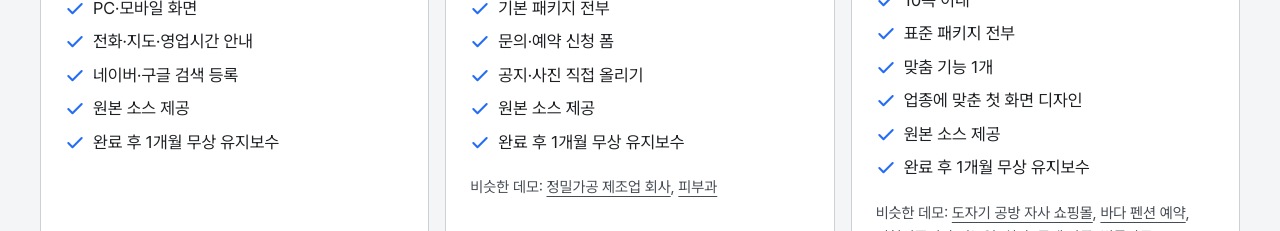
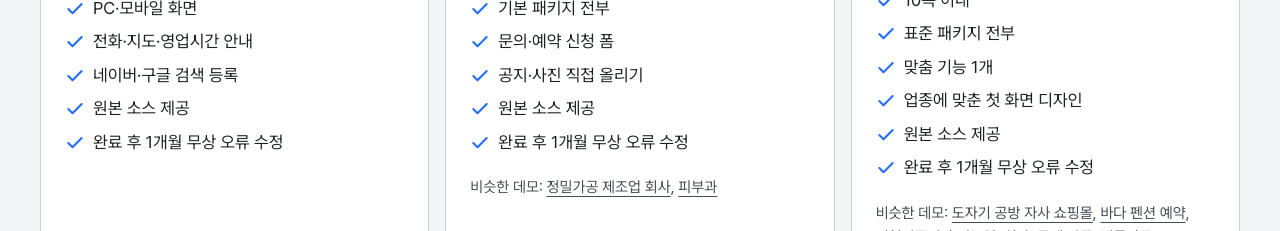
Before and after one commit to gompartner/gompartner.github.io, a Next.js app: page /works/company in a window 1280 px wide. Shown: the part 2320-2551 px from the top of the page. Built offline with nearby package versions, Linux system fonts and the light colour scheme; no server answers.

Commit message:
무상 유지보수를 1개월 무상 오류 수정으로 표기 변경

```diff
--- a/app/(site)/page.tsx
+++ b/app/(site)/page.tsx
@@ -24,7 +24,7 @@ export const metadata: Metadata = {
     absolute: `홈페이지·업무 프로그램 제작 | ${profile.name}`,
   },
   description:
-    "쇼핑몰, 펜션, 회사, 병원 홈페이지와 업무 프로그램을 직접 만듭니다. 원본 소스를 제공하고 완료 후 1개월 무상 유지보수합니다.",
+    "쇼핑몰, 펜션, 회사, 병원 홈페이지와 업무 프로그램을 직접 만듭니다. 원본 소스를 제공하고 완료 후 1개월 동안 오류를 무상으로 수정합니다.",
   alternates: { canonical: "/" },
 };
 
@@ -37,7 +37,7 @@ const featured = featuredIds.map((id) => projects.find((p) => p.id === id)!);
 const showcaseIds = ["online-store", "pension", "company", "dental-homepage", "law-firm", "tax-office"];
 const showcase = showcaseIds.map((id) => projects.find((p) => p.id === id)!);
 
-const promises = ["채팅으로 바로 상담", "원본 소스 제공", "완료 후 1개월 무상 유지보수"];
+const promises = ["채팅으로 바로 상담", "원본 소스 제공", "완료 후 1개월 무상 오류 수정"];
 
 
 const container = "mx-auto w-full max-w-[1248px] px-4 md:px-6";
--- a/app/layout.tsx
+++ b/app/layout.tsx
@@ -28,7 +28,7 @@ const geistMono = Geist_Mono({
 // 메인 첫 화면 문구와 맞춘 사이트 제목·설명
 const siteTitle = `홈페이지·업무 프로그램 제작 | ${profile.name}`;
 const siteDescription =
-  "쇼핑몰, 펜션, 회사, 병원 홈페이지와 업무 프로그램을 직접 만듭니다. 원본 소스를 제공하고 완료 후 1개월 무상 유지보수합니다.";
+  "쇼핑몰, 펜션, 회사, 병원 홈페이지와 업무 프로그램을 직접 만듭니다. 원본 소스를 제공하고 완료 후 1개월 동안 오류를 무상으로 수정합니다.";
 
 export const metadata: Metadata = {
   metadataBase: new URL(siteUrl),
@@ -60,7 +60,7 @@ export const metadata: Metadata = {
     description: siteDescription,
     images: [
       {
-        url: "/og-image.png?v=20261007b",
+        url: "/og-image.png?v=20261007c",
         width: 1200,
         height: 630,
         alt: `${profile.name} 홈페이지·업무 프로그램 제작`,
@@ -71,7 +71,7 @@ export const metadata: Metadata = {
     card: "summary_large_image",
     title: siteTitle,
     description: siteDescription,
-    images: ["/og-image.png?v=20261007b"],
+    images: ["/og-image.png?v=20261007c"],
   },
   verification: {
     other: { "naver-site-verification": ["1c5242ef5ddbce4e807bad7225bb0770a1cb06c1", "184bef35395b609c58d44964bf16993e76c0dd50"] },
--- a/data/pricing.ts
+++ b/data/pricing.ts
@@ -44,7 +44,7 @@ export const plans: Plan[] = [
   },
 ];
 
-export const planCommon = ["원본 소스 제공", "완료 후 1개월 무상 유지보수"];
+export const planCommon = ["원본 소스 제공", "완료 후 1개월 무상 오류 수정"];
 
 /** 패키지에 없는 기능을 더할 때의 단가. 고급 패키지의 맞춤 기능 1개는 따로 받지 않는다. */
 export type AddonId = "page" | "board" | "tool" | "print" | "lang" | "live" | "map" | "pay" | "member" | "cart";
```
Also changed, not shown: public/og-image.png.
